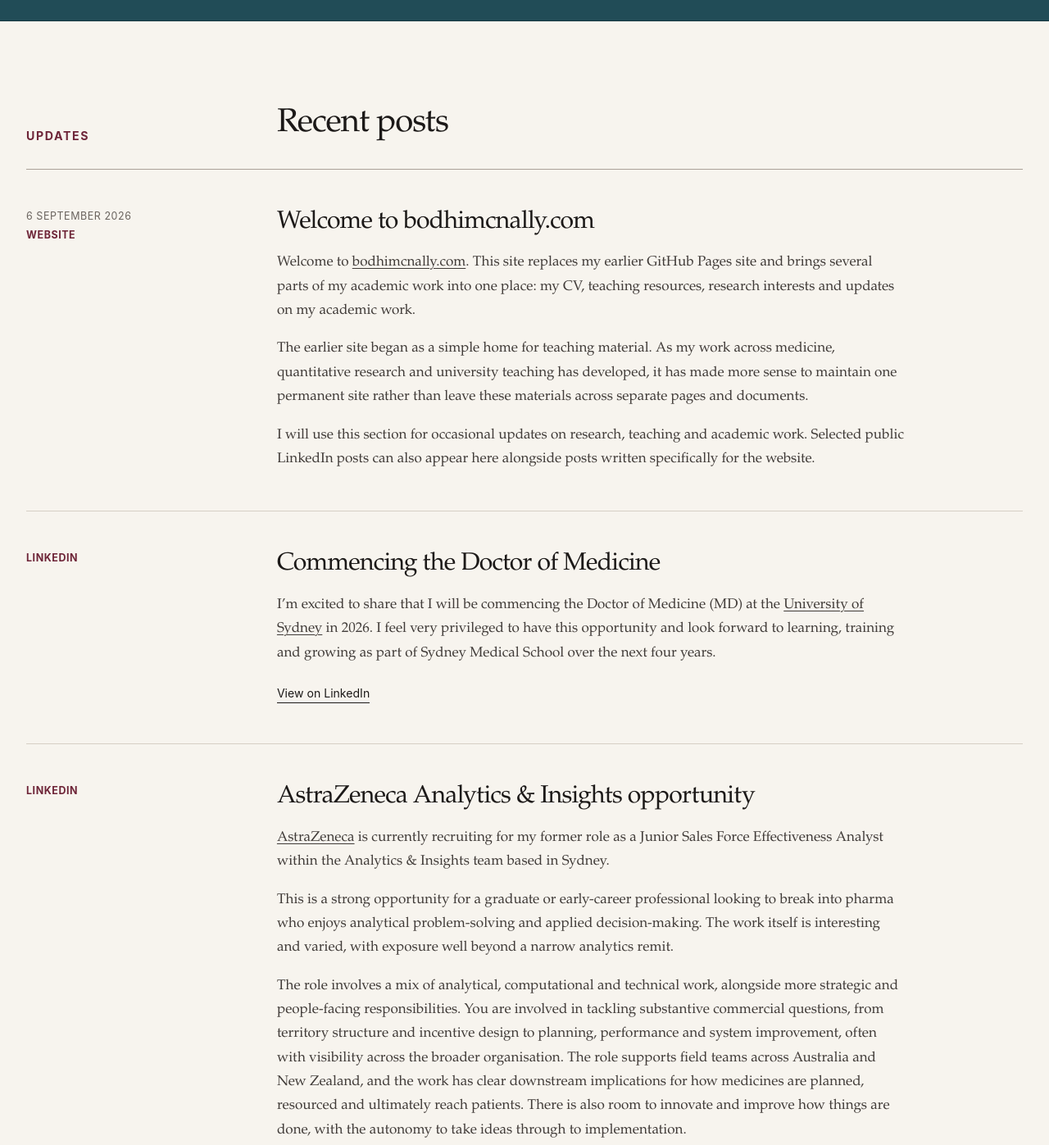
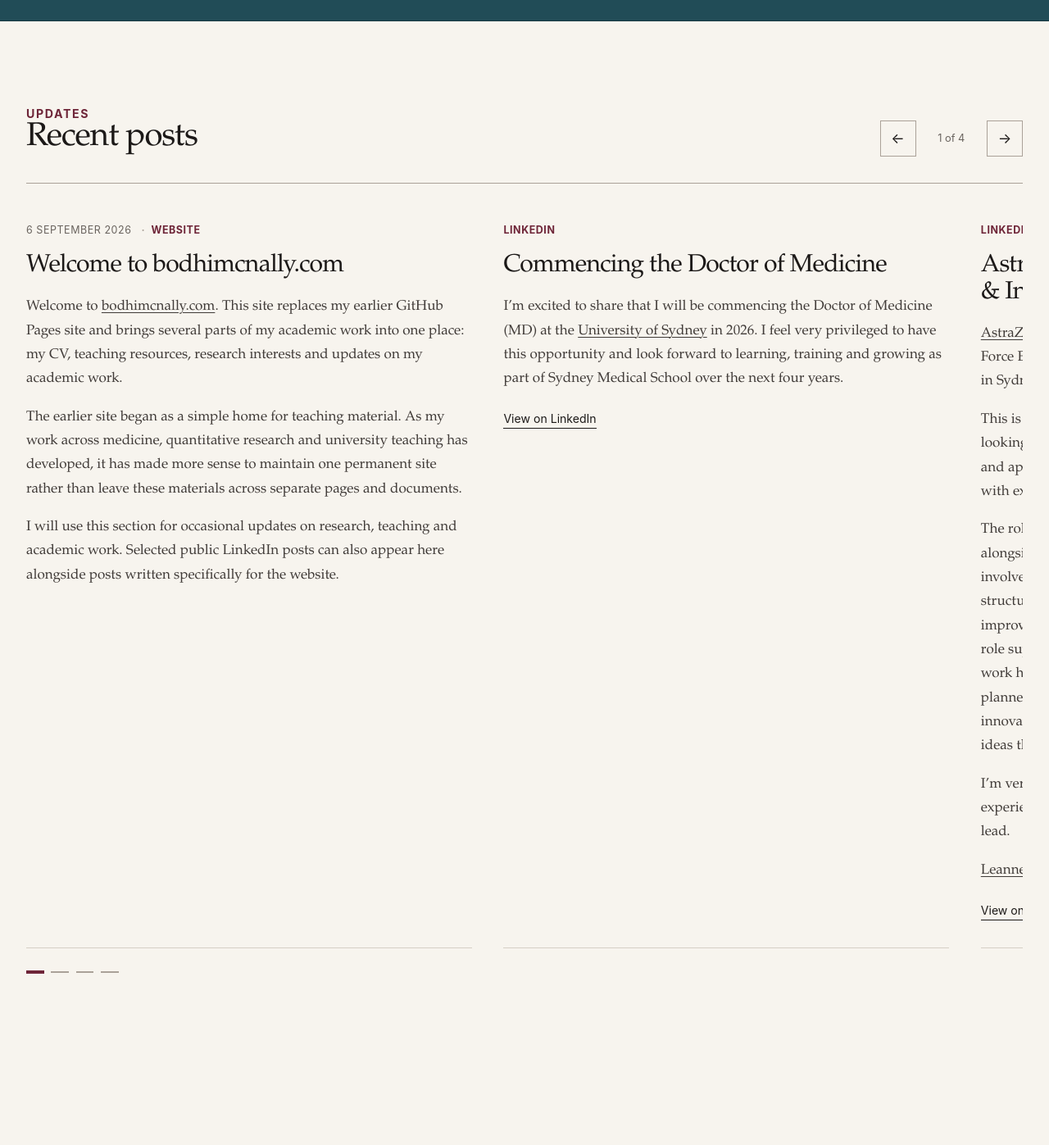
Before and after one commit to BodhiMcNally/bodhimcnally.com, an Astro site: page / in a window 1280 px wide. Shown: the part 1100-2497 px from the top of the page at 82% size. Built offline with nearby package versions, Linux system fonts and the light colour scheme; Astro itself is replaced by a stand-in of ours; some packages are replaced by stand-ins of ours; a web font is replaced by a local one.

Commit message:
Add post carousel and resource progress bars

```diff
--- a/src/pages/index.astro
+++ b/src/pages/index.astro
@@ -96,14 +96,30 @@ const structuredData = [
 
   <section class="home-updates container" aria-labelledby="updates-title">
     <header class="home-updates__header">
-      <p class="eyebrow">Updates</p>
-      <h2 id="updates-title">Recent posts</h2>
+      <div>
+        <p class="eyebrow">Updates</p>
+        <h2 id="updates-title">Recent posts</h2>
+      </div>
+      <div class="update-carousel__controls" aria-label="Post navigation">
+        <button type="button" data-update-previous aria-controls="recent-posts">
+          <span aria-hidden="true">←</span>
+          <span class="visually-hidden">Previous post</span>
+        </button>
+        <p aria-live="polite" aria-atomic="true" data-update-status>
+          1 of {homepageUpdates.length}
+        </p>
+        <button type="button" data-update-next aria-controls="recent-posts">
+          <span aria-hidden="true">→</span>
+          <span class="visually-hidden">Next post</span>
+        </button>
+      </div>
     </header>
 
-    <ol class="update-stream">
+    <div class="update-carousel" data-update-carousel>
+    <ol class="update-stream" id="recent-posts" data-update-track>
       {
-        homepageUpdates.map(({ entry, Content }) => (
-          <li class="update-entry">
+        homepageUpdates.map(({ entry, Content }, index) => (
+          <li class="update-entry" data-update-slide data-update-index={index}>
             <div class="update-entry__meta">
               {entry.data.published && (
                 <time datetime={entry.data.published.toISOString()}>
@@ -154,10 +170,86 @@ const structuredData = [
         ))
       }
     </ol>
+    </div>
+
+    <div class="update-carousel__pagination" aria-label="Choose a post">
+      {
+        homepageUpdates.map(({ entry }, index) => (
+          <button
+            type="button"
+            aria-label={`Show post ${index + 1}: ${entry.data.title}`}
+            aria-pressed={index === 0 ? 'true' : 'false'}
+            data-update-page={index}
+          >
+            <span aria-hidden="true"></span>
+          </button>
+        ))
+      }
+    </div>
   </section>
 
   <section class="home-profiles container" aria-labelledby="profiles-title">
     <h2 class="visually-hidden" id="profiles-title">Professional links</h2>
     <ProfileList />
   </section>
+
+  <script is:inline>
+    const updateCarousel = document.querySelector('[data-update-carousel]');
+    const updateSlides = Array.from(document.querySelectorAll('[data-update-slide]'));
+    const updatePages = Array.from(document.querySelectorAll('[data-update-page]'));
+    const updateStatus = document.querySelector('[data-update-status]');
+    const previousUpdate = document.querySelector('[data-update-previous]');
+    const nextUpdate = document.querySelector('[data-update-next]');
+
+    if (updateCarousel && updateSlides.length > 0) {
+      let activeUpdate = 0;
+      let updateFrame;
+
+      const showUpdate = (index) => {
+        activeUpdate = (index + updateSlides.length) % updateSlides.length;
+        const slide = updateSlides[activeUpdate];
+        const reduceMotion = window.matchMedia('(prefers-reduced-motion: reduce)').matches;
+        updateCarousel.scrollTo({
+          left: slide.offsetLeft,
+          behavior: reduceMotion ? 'auto' : 'smooth',
+        });
+
+        updatePages.forEach((page, pageIndex) => {
+          page.setAttribute('aria-pressed', String(pageIndex === activeUpdate));
+        });
+        if (updateStatus) updateStatus.textContent = `${activeUpdate + 1} of ${updateSlides.length}`;
+      };
+
+      const updateActiveSlide = () => {
+        updateFrame = undefined;
+        const left = updateCarousel.scrollLeft;
+        let closestIndex = 0;
+        let closestDistance = Number.POSITIVE_INFINITY;
+
+        updateSlides.forEach((slide, index) => {
+          const distance = Math.abs(slide.offsetLeft - left);
+          if (distance < closestDistance) {
+            closestDistance = distance;
+            closestIndex = index;
+          }
+        });
+
+        if (closestIndex !== activeUpdate) {
+          activeUpdate = closestIndex;
+          updatePages.forEach((page, pageIndex) => {
+            page.setAttribute('aria-pressed', String(pageIndex === activeUpdate));
+          });
+          if (updateStatus) updateStatus.textContent = `${activeUpdate + 1} of ${updateSlides.length}`;
+        }
+      };
+
+      previousUpdate?.addEventListener('click', () => showUpdate(activeUpdate - 1));
+      nextUpdate?.addEventListener('click', () => showUpdate(activeUpdate + 1));
+      updatePages.forEach((page, index) => page.addEventListener('click', () => showUpdate(index)));
+      updateCarousel.addEventListener('scroll', () => {
+        if (updateFrame) return;
+        updateFrame = window.requestAnimationFrame(updateActiveSlide);
+      }, { passive: true });
+    }
+  </script>
 </BaseLayout>
--- a/src/styles/_base.scss
+++ b/src/styles/_base.scss
@@ -156,16 +156,14 @@ a:hover {
 @keyframes page-in {
   from {
     opacity: 0;
-    transform: translateY(0.35rem);
   }
   to {
     opacity: 1;
-    transform: translateY(0);
   }
 }
 
 .page-enter {
-  animation: page-in 420ms cubic-bezier(0.22, 1, 0.36, 1) both;
+  animation: page-in 420ms cubic-bezier(0.22, 1, 0.36, 1) backwards;
 }
 
 @media (prefers-reduced-motion: reduce) {
--- a/src/styles/_components.scss
+++ b/src/styles/_components.scss
@@ -360,12 +360,12 @@
 }
 
 .home-updates__header {
-  display: grid;
+  display: flex;
   padding-bottom: var(--space-5);
   border-bottom: 1px solid var(--line-strong);
-  grid-template-columns: minmax(9rem, 0.42fr) minmax(0, 1.58fr);
   align-items: end;
-  gap: clamp(1.5rem, 5vw, 5rem);
+  justify-content: space-between;
+  gap: var(--space-4);
 }
 
 .home-updates__header p,
@@ -377,23 +377,81 @@
   font-size: var(--step-3);
 }
 
+.update-carousel__controls {
+  display: flex;
+  align-items: center;
+  gap: 0.8rem;
+}
+
+.update-carousel__controls p {
+  min-width: 3.8rem;
+  color: var(--muted);
+  font-size: 0.8rem;
+  text-align: center;
+}
+
+.update-carousel__controls button {
+  display: grid;
+  width: 2.75rem;
+  height: 2.75rem;
+  padding: 0;
+  border: 1px solid var(--line-strong);
+  background: transparent;
+  color: var(--ink);
+  cursor: pointer;
+  font: inherit;
+  place-items: center;
+  transition: border-color 160ms ease, background-color 160ms ease, color 160ms ease;
+}
+
+.update-carousel__controls button:hover {
+  border-color: var(--wine);
+  background: var(--wine);
+  color: var(--paper-light);
+}
+
+.update-carousel__controls button:focus-visible,
+.update-carousel__pagination button:focus-visible {
+  outline: 2px solid var(--focus);
+  outline-offset: 0.25rem;
+}
+
+.update-carousel {
+  overflow-x: auto;
+  overscroll-behavior-inline: contain;
+  scrollbar-width: none;
+  scroll-snap-type: inline mandatory;
+}
+
+.update-carousel::-webkit-scrollbar {
+  display: none;
+}
+
 .update-stream {
+  display: flex;
   padding: 0;
   margin: 0;
   list-style: none;
+  align-items: stretch;
+  gap: clamp(1.5rem, 3vw, 2.5rem);
 }
 
 .update-entry {
-  display: grid;
-  padding-block: var(--space-6);
+  display: flex;
+  min-width: 0;
+  padding: var(--space-6) 0 var(--space-5);
   border-bottom: 1px solid var(--line);
-  grid-template-columns: minmax(9rem, 0.42fr) minmax(0, 1.58fr);
-  align-items: start;
-  gap: clamp(1.5rem, 5vw, 5rem);
+  flex: 0 0 min(34rem, calc(100% - 4rem));
+  flex-direction: column;
+  scroll-snap-align: start;
+  scroll-snap-stop: always;
 }
 
 .update-entry__meta {
-  display: grid;
+  display: flex;
+  min-height: 1.2rem;
+  margin-bottom: 1.1rem;
+  align-items: center;
   gap: 0.3rem;
   color: var(--muted);
   font-size: 0.78rem;
@@ -402,13 +460,19 @@
   text-transform: uppercase;
 }
 
+.update-entry__meta time + span::before {
+  margin-inline: 0.45rem;
+  color: var(--line-strong);
+  content: '·';
+}
+
 .update-entry__meta span {
   color: var(--wine);
   font-weight: 670;
 }
 
 .update-entry__content {
-  max-width: 48rem;
+  width: min(100%, 48rem);
 }
 
 .update-entry__content h3 {
@@ -468,10 +532,41 @@
 .linkedin-embed {
   display: block;
   width: 100%;
-  height: min(42rem, 75vh);
+  height: min(46rem, 78vh);
   min-height: 28rem;
   border: 1px solid var(--line);
   background: #fff;
+}
+
+.update-carousel__pagination {
+  display: flex;
+  padding-top: 1.1rem;
+  align-items: center;
+  gap: 0.55rem;
+}
+
+.update-carousel__pagination button {
+  display: grid;
+  width: 1.35rem;
+  height: 1.35rem;
+  padding: 0;
+  border: 0;
+  background: transparent;
+  cursor: pointer;
+  place-items: center;
+}
+
+.update-carousel__pagination span {
+  width: 100%;
+  height: 2px;
+  background: var(--line-strong);
+  transition: width 160ms ease, background-color 160ms ease;
+}
+
+.update-carousel__pagination button[aria-pressed='true'] span {
+  width: 100%;
+  height: 4px;
+  background: var(--wine);
 }
 
 .about-opening {
@@ -1079,13 +1174,13 @@
 
 .reading-progress {
   position: fixed;
-  z-index: 51;
-  top: calc(var(--header-height) - 3px);
+  z-index: 100;
+  top: 0;
   right: 0;
   left: 0;
-  height: 3px;
+  height: 4px;
   overflow: hidden;
-  background: transparent;
+  background: color-mix(in srgb, var(--wine) 16%, var(--paper));
   pointer-events: none;
 }
 
@@ -1379,12 +1474,16 @@
 
   .home-updates__header,
   .update-entry {
-    grid-template-columns: 1fr;
     gap: 1rem;
   }
 
+  .home-updates__header {
+    align-items: flex-end;
+  }
+
   .update-entry {
-    padding-block: var(--space-5);
+    padding: var(--space-5) 0;
+    flex-basis: calc(100% - 1.25rem);
   }
 
   .home-introduction h1 {
```
